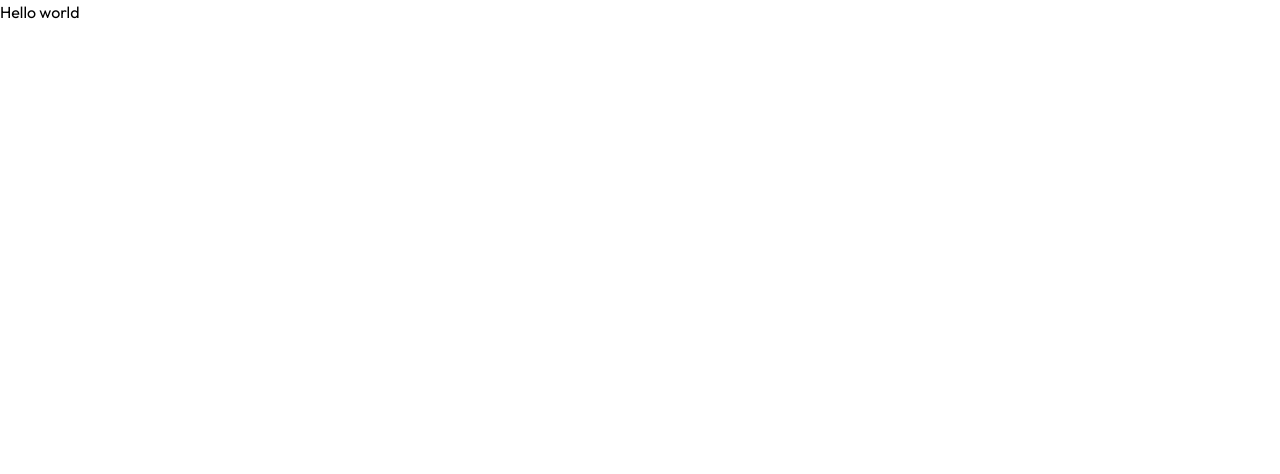
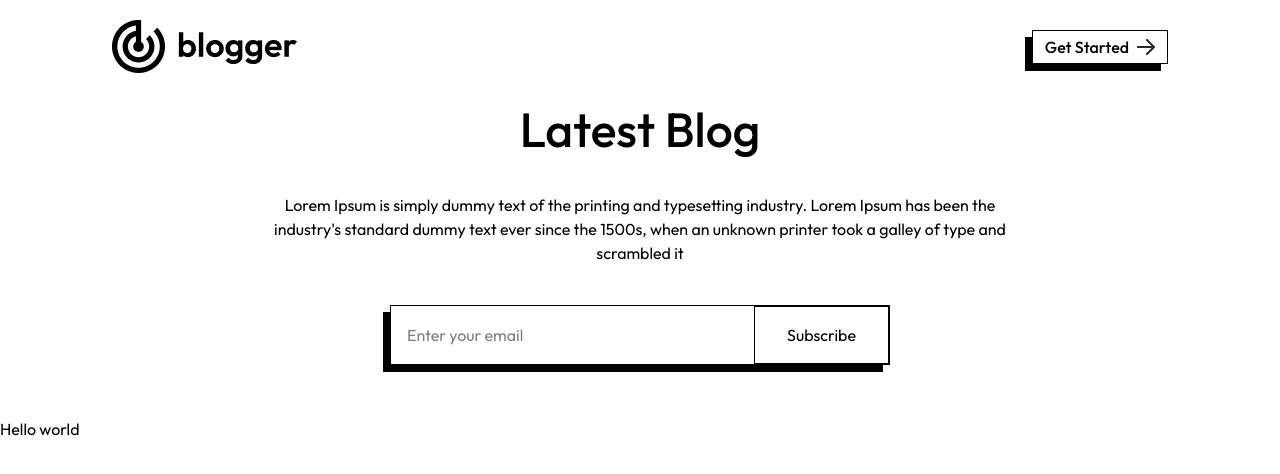
Before and after one commit to abd041/Blog-App, a Next.js app: page / in a window 1280 px wide. Shown: the top 474 px of the page. Built offline with nearby package versions, Linux system fonts and the light colour scheme.

Commit message:
header completed for blog app

```diff
--- /dev/null
+++ b/components/Header.jsx
@@ -0,0 +1,28 @@
+import React from 'react'
+import { assets } from '../assets/assets'
+import Image from "next/image"
+
+const Header = () => {
+    return (
+        <div className='py-5 px-5 md:px-12 lg:px-28'>
+            <div className='flex justify-between items-center'>
+                <div><Image src={assets.logo} alt='blog website logo' className="w-[130px] sm:w-auto" /></div>
+                <div><button className='flex items-center gap-2 font-medium py-3 px-6 sm:py-1 sm:px-3 border border-solid border-black shadow-[-7px_7px_0px_#000000]'>
+                    Get Started <Image src={assets.arrow} alt='Getting started' />
+                </button></div>
+            </div>
+            <div className='text-center my-8'>
+                <h1 className='text-3xl sm:text-5xl font-medium'>
+                    Latest Blog
+                </h1>
+                <p className='mt-10 max-w-[740px] m-auto text-xs sm:text-base'>Lorem Ipsum is simply dummy text of the printing and typesetting industry. Lorem Ipsum has been the industry's standard dummy text ever since the 1500s, when an unknown printer took a galley of type and scrambled it</p>
+           <form action="" className='flex justify-between max-w-[500px] scale-75 sm:scale-100 mx-auto mt-10 border border-black shadow-[-7px_7px_0px_#000000]'>
+            <input type='email' placeholder='Enter your email' className='pl-4 outline-none' />
+            <button type='submit' className='border-1 border-black py-4 px-4 sm:px-8 active:bg-gray-600 active-text-white'>Subscribe</button>
+           </form>
+           </div>
+        </div>
+    )
+}
+
+export default Header
--- a/src/app/page.tsx
+++ b/src/app/page.tsx
@@ -1,9 +1,11 @@
-import Image from "next/image";
+import Header from "../../components/Header"
 
 export default function Home() {
   return (
    <>
+   <Header/>
    <h4>Hello world</h4>
+
    </>
   );
 }
```
